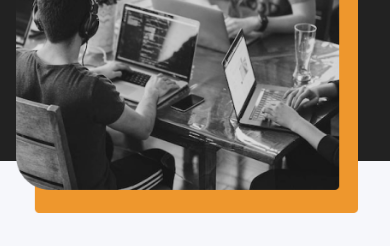
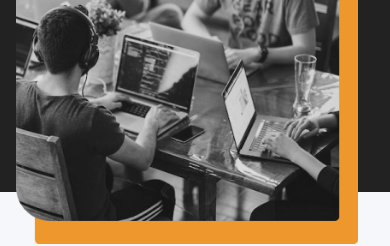
Before and after one commit to lafocaufpa/lafoca-frontend, a Next.js app: page / in a window 390 px wide. Shown: the part 3052-3298 px from the top of the page. Built offline with nearby package versions, Linux system fonts and the light colour scheme; no server answers.

Commit message:
finalização do layout de tablet

```diff
--- a/src/components/auth/login/LoginForm.jsx
+++ b/src/components/auth/login/LoginForm.jsx
@@ -69,6 +69,11 @@ export default function Login() {
 
       {!renderRestorePassword && (<div className={styles.containerLoginForm}>
         <div className={styles.welcomeLogin}>
+
+          <div className={styles.logoContainerMobile}>
+            <Image src={logoLaFocA} alt="Logo LA FocA" priority/>
+          </div>
+
           <h2>Login</h2>
           <div>
             <p>Bem vindo(a) ao LA FocA!</p>
@@ -76,6 +81,7 @@ export default function Login() {
           </div>
         </div>
         <div className={styles.formLogin}>
+
           <form onSubmit={login}>
             <InputField label="E-mail" type="email" name="email" />
             <InputField label="Senha" type="password" name="password" />
--- a/src/components/home/Main/Results/Results.jsx
+++ b/src/components/home/Main/Results/Results.jsx
@@ -34,15 +34,15 @@ export default function Results () {
             <h2 data-aos="fade-up" data-aos-duration="2000" >RESULTADOS DE <br/> PESQUISAS</h2>
             <div data-aos="fade-up" data-aos-duration="1100" className={styles.results_counts}>
               <div className={styles.container_count}>
-                <span>{lafoca?.numberOfPublishedArticles}</span>
+                <span>{lafoca?.numberOfPublishedArticles || '00'}</span>
                 <p>Artigos Publicados</p>
               </div>
               <div data-aos="fade-up" data-aos-duration="1500"  className={styles.container_count}>
-                <span>{lafoca?.numberOfDefendedTCCs}</span>
+                <span>{lafoca?.numberOfDefendedTCCs || '00'}</span>
                 <p>TCCs Defendidos</p>
               </div>
               <div data-aos="fade-up" data-aos-duration="1900" className={styles.container_count}>
-                <span>{lafoca?.numberOfProjects}</span>
+                <span>{lafoca?.numberOfProjects || '00'}</span>
                 <p>Projetos</p>
               </div>
             </div>
--- a/src/components/home/Main/Results/Results.module.css
+++ b/src/components/home/Main/Results/Results.module.css
@@ -85,7 +85,7 @@
   }
 
   .results p {
-    font-size: 0.625rem;
+    font-size: 0.625rem !important;
   }
 
   .results_counts {
@@ -93,20 +93,47 @@
   }
 
   .results_images :last-child {
-    width: 21.375rem;
-    height: auto;
-    bottom: -6.625rem;
-    z-index: 1;
+    display: block !important;
+    width: 21.375rem !important;
+    height: auto !important;
+    bottom: -6.625rem !important;
+    right: 0 !important;
+    z-index: 1 !important;
   }
 
   .results_images :first-child {
-    z-index: 2;
-    width: 3.5rem;
-    height: auto;
-    top: -5.5rem;
-    right: 19.75rem;
+    z-index: 2 !important;
+    width: 3.5rem !important;
+    height: auto !important;
+    top: -5.5rem !important;
+    right: 19.75rem !important;
   }
 
+}
+
+@media (width <= 1200px){
+  .results_counts {
+    gap: 1.6875rem;
+  }
+  .results p {
+    font-size: 0.8rem;
+  }
+}
+
+@media (width <= 1000px) {
+  .results_images :last-child {
+    position: absolute;
+    bottom: -14.125rem;
+    right: -109px;
+  }
+}
+
+@media (width <=878px) {
+  .results_images :last-child {
+    width: 300px;
+    height: auto;
+    bottom: -7.125rem;
+  }
 }
 
 .results_images :first-child {
```
Also changed, not shown: src/components/auth/login/LoginForm.module.css (+53 -0 lines), src/components/auth/login/submitButton/Button.module.css (+9 -1 lines).
